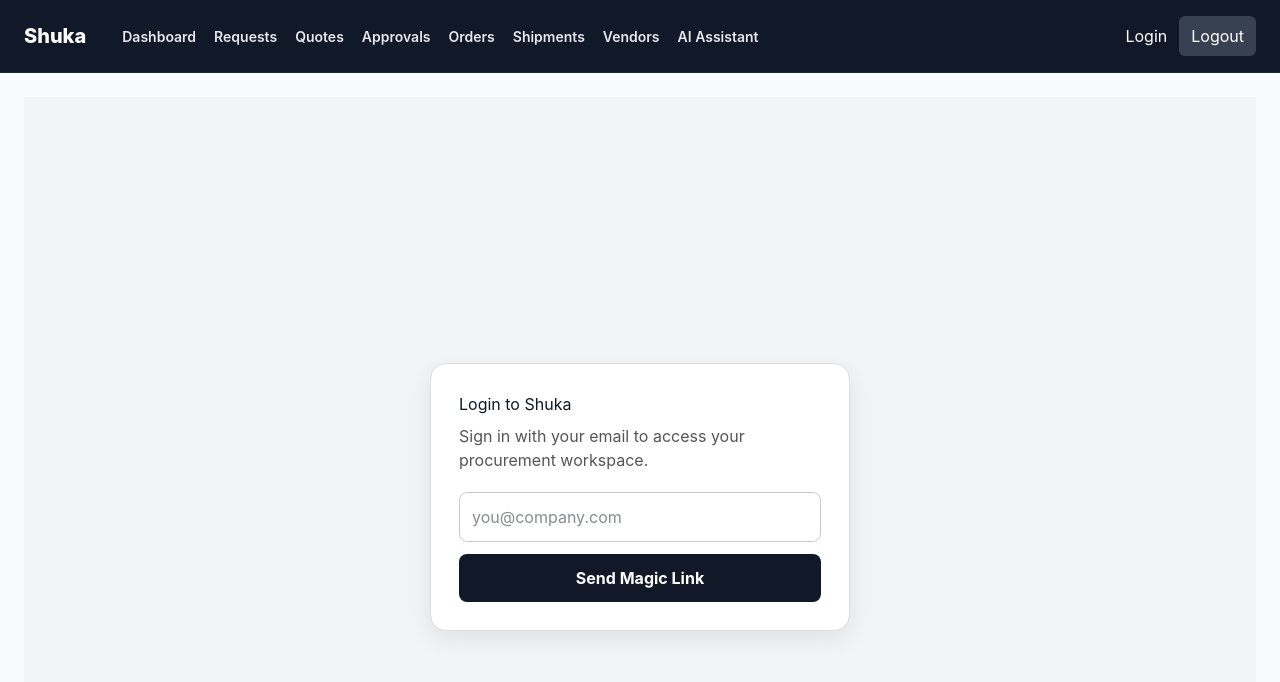
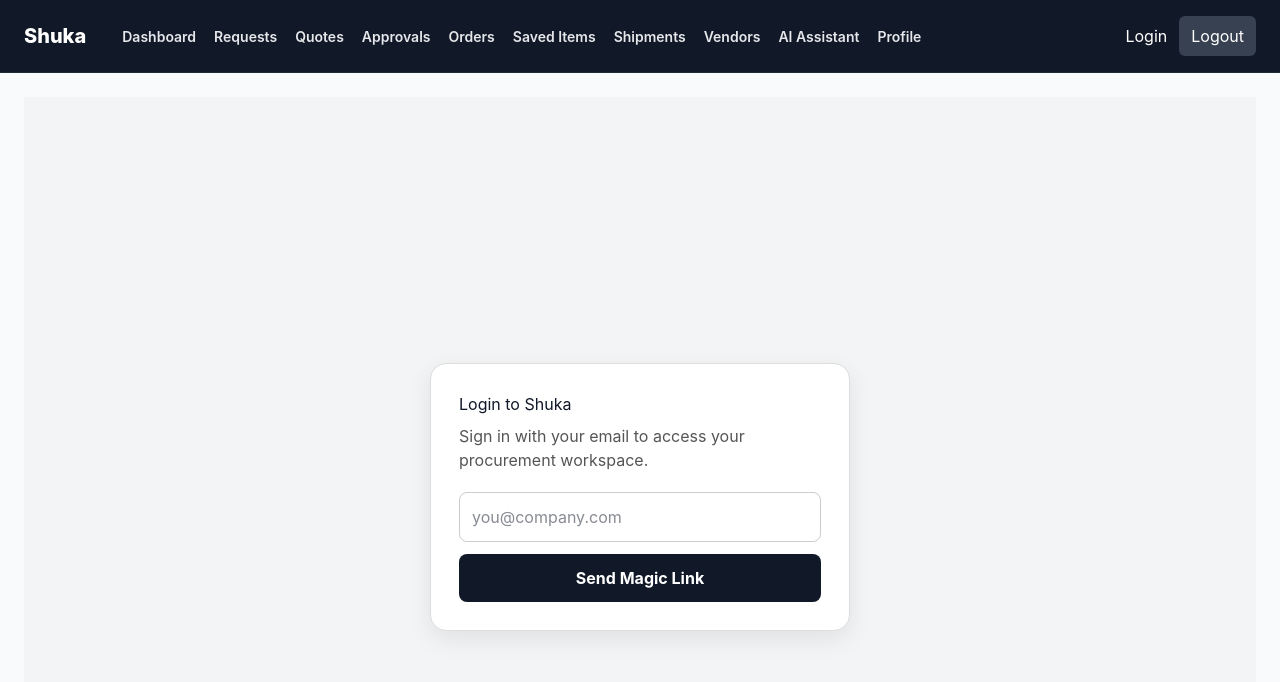
Before and after one commit to Gr33nstonecorp/shuka, a Next.js app: page /login in a window 1280 px wide. Shown: the top 682 px of the page. Built offline with nearby package versions, Linux system fonts and the light colour scheme; no server answers.

Commit message:
Update layout.tsx

```diff
--- a/app/layout.tsx
+++ b/app/layout.tsx
@@ -34,9 +34,6 @@ export default function RootLayout({
       >
         <nav
           style={{
-            position: "sticky",
-            top: 0,
-            zIndex: 50,
             padding: "16px 24px",
             background: "#111827",
             borderBottom: "1px solid #1f2937",
@@ -72,6 +69,9 @@ export default function RootLayout({
           <Link href="/orders" style={navLinkStyle}>
             Orders
           </Link>
+          <Link href="/saved-items" style={navLinkStyle}>
+            Saved Items
+          </Link>
           <Link href="/shipments" style={navLinkStyle}>
             Shipments
           </Link>
@@ -80,6 +80,9 @@ export default function RootLayout({
           </Link>
           <Link href="/assistant" style={navLinkStyle}>
             AI Assistant
+          </Link>
+          <Link href="/profile" style={navLinkStyle}>
+            Profile
           </Link>
 
           <div
```
